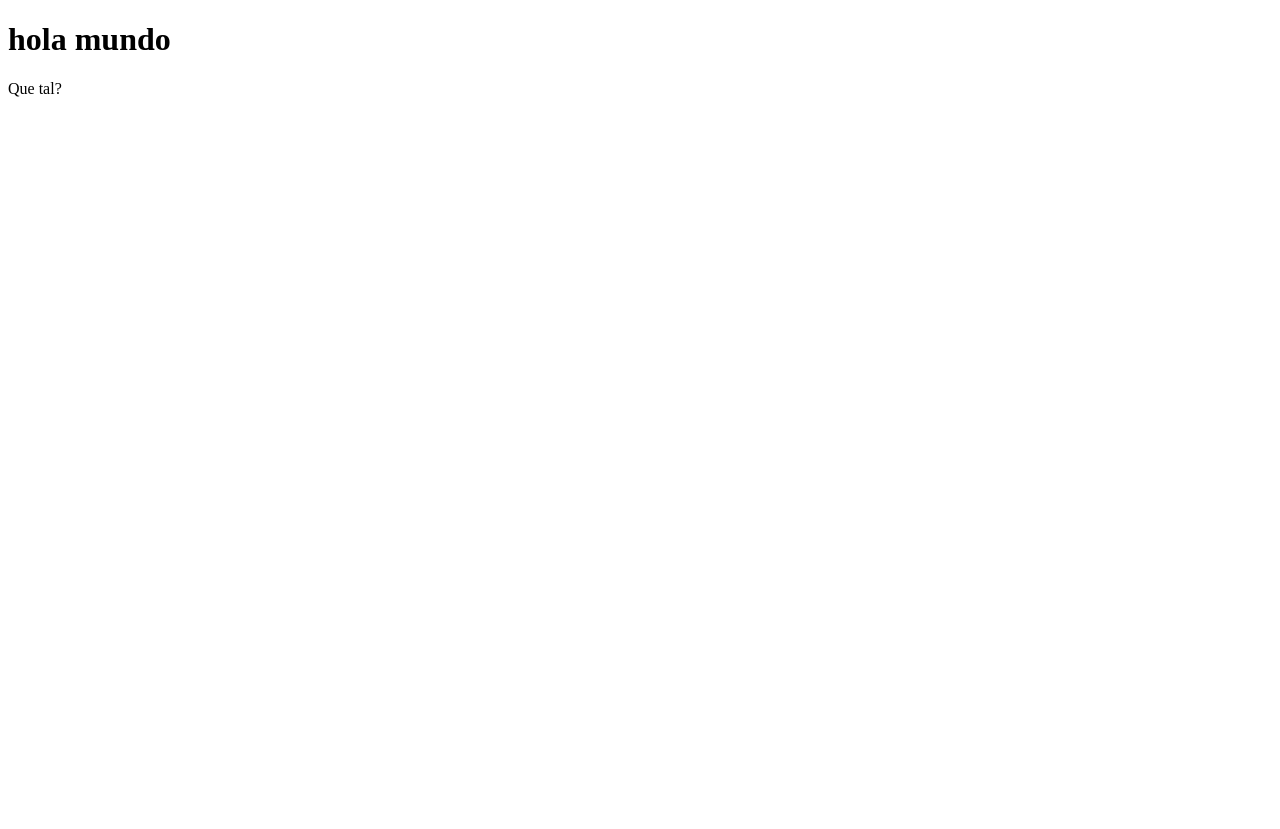
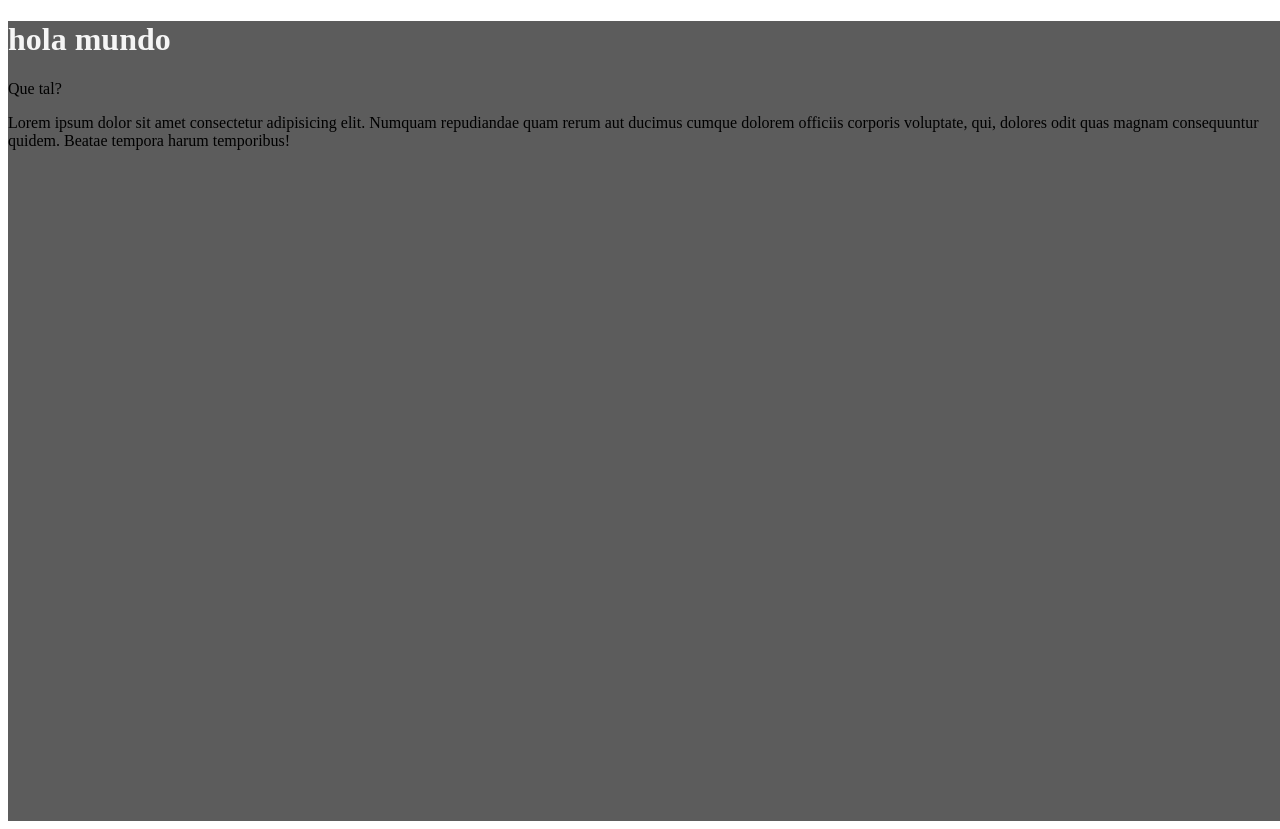
Before and after one commit to albapanato/miPrimerRepoEnLaNube, a plain HTML site: page index.html in a window 1280 px wide. Before the commit the page ends 800 px from the top, so only its background shows below. Drawn offline with Linux system fonts and the light colour scheme.

Commit message:
Lorem añadido

```diff
--- a/index.html
+++ b/index.html
@@ -4,9 +4,18 @@
     <meta charset="UTF-8" />
     <meta name="viewport" content="width=device-width, initial-scale=1.0" />
     <title>Mi primer repositorio en la nube con IMMUNE</title>
+    <link rel="stylesheet" href="style.css" />
   </head>
   <body>
-    <h1>hola mundo</h1>
-    <div class="wrapped">Que tal?</div>
+    <div class="wrapped">
+      <h1>hola mundo</h1>
+      <p>Que tal?</p>
+      <div>
+        Lorem ipsum dolor sit amet consectetur adipisicing elit. Numquam
+        repudiandae quam rerum aut ducimus cumque dolorem officiis corporis
+        voluptate, qui, dolores odit quas magnam consequuntur quidem. Beatae
+        tempora harum temporibus!
+      </div>
+    </div>
   </body>
 </html>
--- a/style.css
+++ b/style.css
@@ -1,5 +1,9 @@
 .wrapped {
   width: 100vw;
   height: 100vh;
-  background-color: aquamarine;
+  background-color: rgb(92, 92, 92);
 }
+
+h1 {
+  color: whitesmoke;
+}
```
